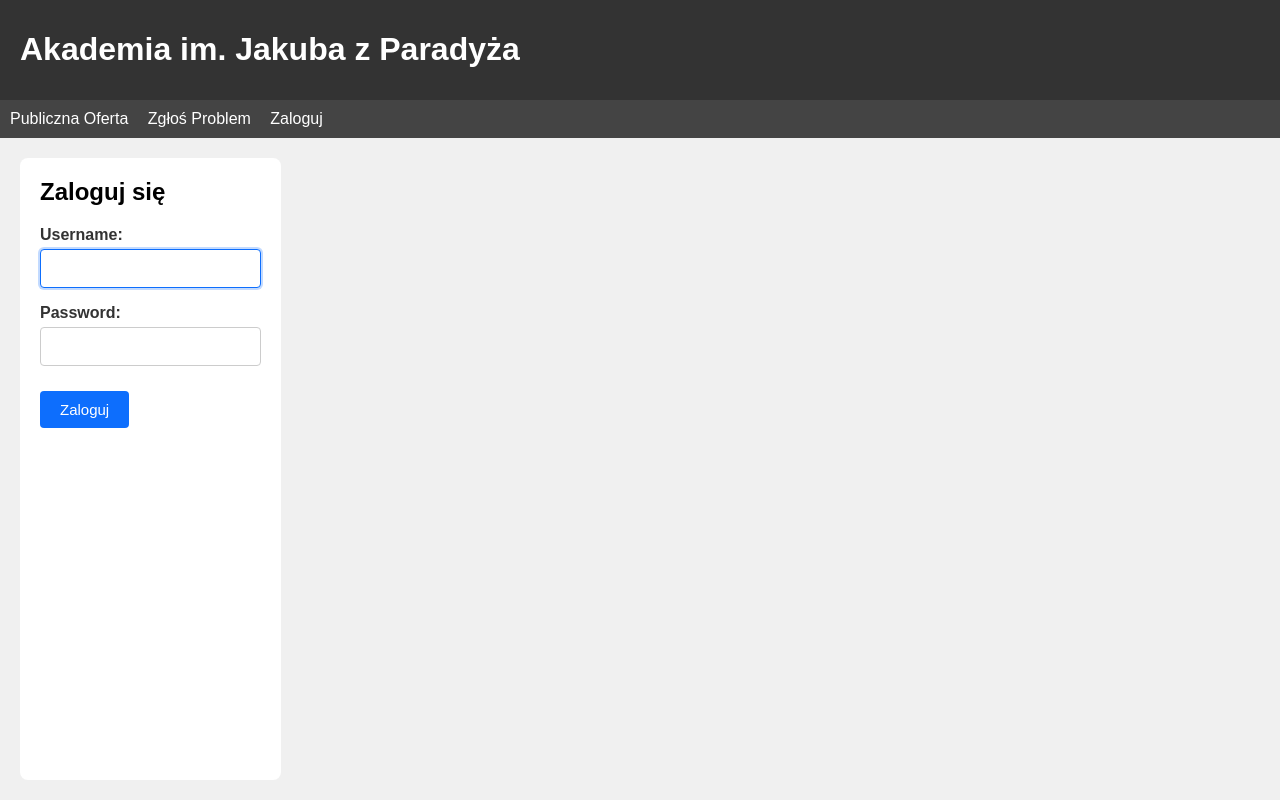
After one commit to MarcherOV/ZAI-Lab10, a Django app: page /accounts/login/ in a window 1280 px wide. The commit adds this page. Run offline with Django 5.2, Linux system fonts and the light colour scheme.

Commit message:
Editded the behavior of login page

```diff
--- a/base/settings.py
+++ b/base/settings.py
@@ -135,3 +135,7 @@
 
 MEDIA_URL = '/media/'
 MEDIA_ROOT = os.path.join(BASE_DIR, 'media')
+
+LOGIN_REDIRECT_URL = '/issues/problemReport/'
+
+LOGIN_URL = 'login'
--- a/base/urls.py
+++ b/base/urls.py
@@ -18,6 +18,7 @@
 from django.urls import path, include
 from django.conf import settings
 from django.conf.urls.static import static
+import django.contrib.auth.urls
 
 urlpatterns = [
     path('admin/', admin.site.urls),
@@ -25,6 +26,7 @@
     path('offer/', include('offer.urls')),
     path('issues/', include('issues.urls')),
     path('api/', include('api.urls')),
+    path('accounts/', include('django.contrib.auth.urls')),
 ]
 
 if settings.DEBUG:
--- a/issues/views.py
+++ b/issues/views.py
@@ -3,6 +3,8 @@
 from .forms import IssueForm
 from django.contrib.auth.decorators import login_required
 
+
+@login_required
 def issue_report(request):
     if request.method == 'POST':
         form = IssueForm(request.POST, request.FILES)
--- a/static/css/style.css
+++ b/static/css/style.css
@@ -17,3 +17,10 @@
 .btn-remove { background: #ffcccc; border: none; cursor: pointer; color: red; }
 .btn-save { background: #4CAF50; color: white; padding: 10px 20px; border: none; cursor: pointer; }
 .active-mode { background-color: #007bff; color: white; }
+
+nav { background: #444; padding: 10px; }
+nav a { color: white; margin-right: 15px; text-decoration: none; }
+table { width: 100%; border-collapse: collapse; margin-top: 20px; }
+th, td { border: 1px solid #ccc; padding: 8px; text-align: left; }
+th { background: #eee; }
+.content-area { padding: 20px; background: white; margin: 20px; border-radius: 8px; }
--- a/templates/base.html
+++ b/templates/base.html
@@ -6,7 +6,6 @@
     <title>{% block title %}System Szkoleniowy{% endblock %}</title>
     <link rel="stylesheet" href="{% static 'css/style.css' %}">
     <style>
-        /* Додаткові стилі для таблиць та меню */
         nav { background: #444; padding: 10px; }
         nav a { color: white; margin-right: 15px; text-decoration: none; }
         table { width: 100%; border-collapse: collapse; margin-top: 20px; }
@@ -25,10 +24,10 @@
         <a href="{% url 'offer_main' %}">Publiczna Oferta</a>
         <a href="{% url 'issue_report' %}">Zgłoś Problem</a>
         {% if user.is_authenticated %}
-            <a href="{% url 'panel_main' %}"><b>Panel Zarządzania</b></a>
+            <a href="{% url 'panel_main' %}">Panel Zarządzania</a>
             <a href="/admin/">Admin</a>
         {% else %}
-            <a href="/admin/login/">Zaloguj</a>
+            <a href="{% url 'login' %}">Zaloguj</a>
         {% endif %}
     </nav>
 
--- /dev/null
+++ b/templates/registration/login.html
@@ -0,0 +1,81 @@
+{% extends "base.html" %}
+
+{% block title %}Logowanie{% endblock %}
+
+{% block content %}
+<div class="login-container">
+    <h2>Zaloguj się</h2>
+    <form method="post" class="custom-form">
+        {% csrf_token %}
+
+        {{ form.as_p }}
+
+        <button type="submit" class="btn-blue">Zaloguj</button>
+    </form>
+</div>
+
+<style>
+    .login-container {
+        max-width: 400px; /* Обмежуємо ширину форми, щоб вона не розтягувалась на весь екран */
+    }
+
+    .login-container h2 {
+        margin-top: 0;
+        margin-bottom: 20px;
+        font-family: sans-serif;
+        font-size: 24px;
+    }
+
+    /* Відступи між полями форми */
+    .custom-form p {
+        margin-bottom: 15px;
+    }
+
+    /* Стилізація підписів (label) */
+    .custom-form label {
+        display: block;
+        margin-bottom: 5px;
+        font-weight: 600;
+        color: #333;
+        font-family: sans-serif;
+    }
+
+    /* Стилізація полів вводу (input) */
+    .custom-form input[type="text"],
+    .custom-form input[type="password"] {
+        width: 100%;
+        padding: 10px;
+        border: 1px solid #ccc;
+        border-radius: 4px;
+        box-sizing: border-box;
+        font-size: 15px;
+        font-family: sans-serif;
+    }
+
+    /* Ефект при кліку на поле вводу */
+    .custom-form input[type="text"]:focus,
+    .custom-form input[type="password"]:focus {
+        border-color: #0d6efd;
+        outline: none;
+        box-shadow: 0 0 0 2px rgba(13, 110, 253, 0.25);
+    }
+
+    /* Стилізація кнопки під стиль вашого скріншоту */
+    .btn-blue {
+        background-color: #0d6efd; /* Синій колір, як на вашому екрані */
+        color: white;
+        padding: 10px 20px;
+        border: none;
+        border-radius: 4px; /* Легке закруглення кутів */
+        cursor: pointer;
+        font-size: 15px;
+        font-weight: 500;
+        margin-top: 10px;
+        transition: background-color 0.2s ease;
+    }
+
+    .btn-blue:hover {
+        background-color: #0b5ed7; /* Трохи темніший синій при наведенні курсору */
+    }
+</style>
+{% endblock %}
```
Also changed, not shown: db.sqlite3, media/issues_attachments/ajp-logo-2.svg (added), media/issues_attachments/ajp-logo-2_mHqq8pv.svg (added).
